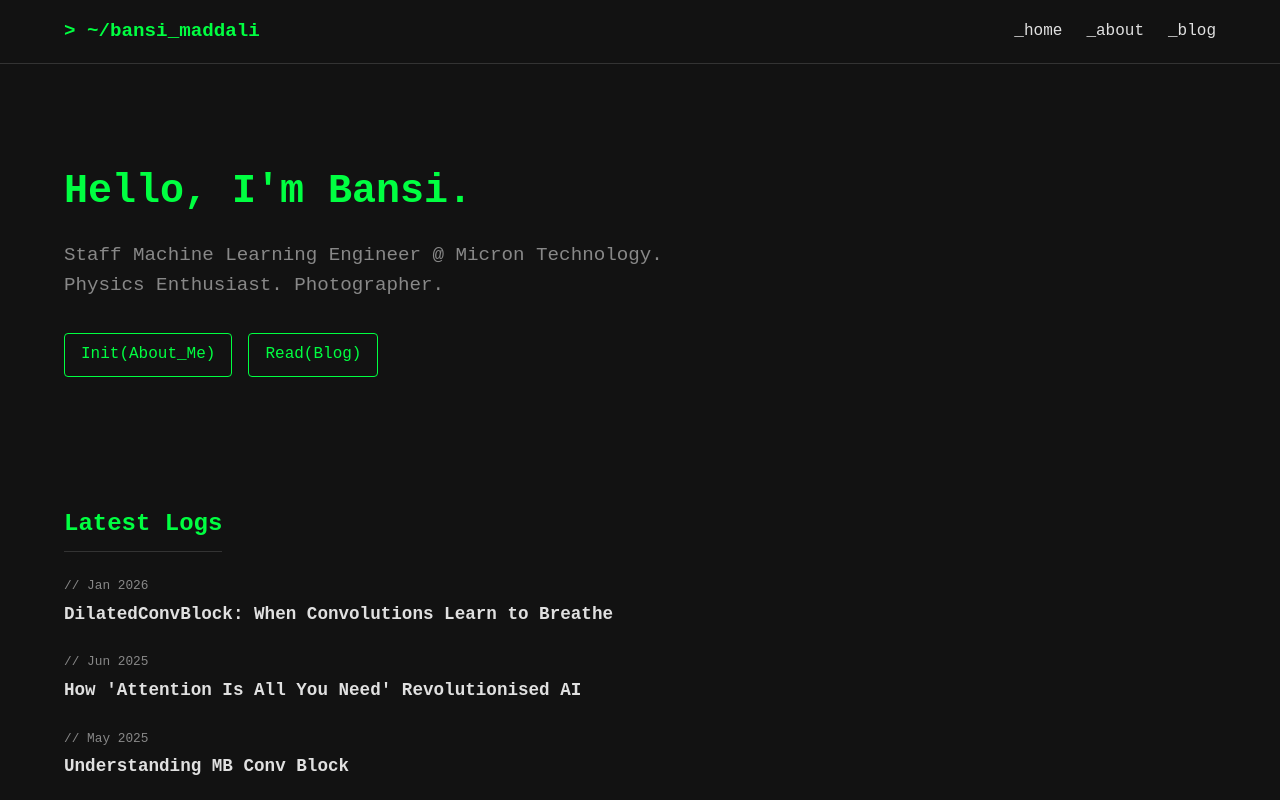
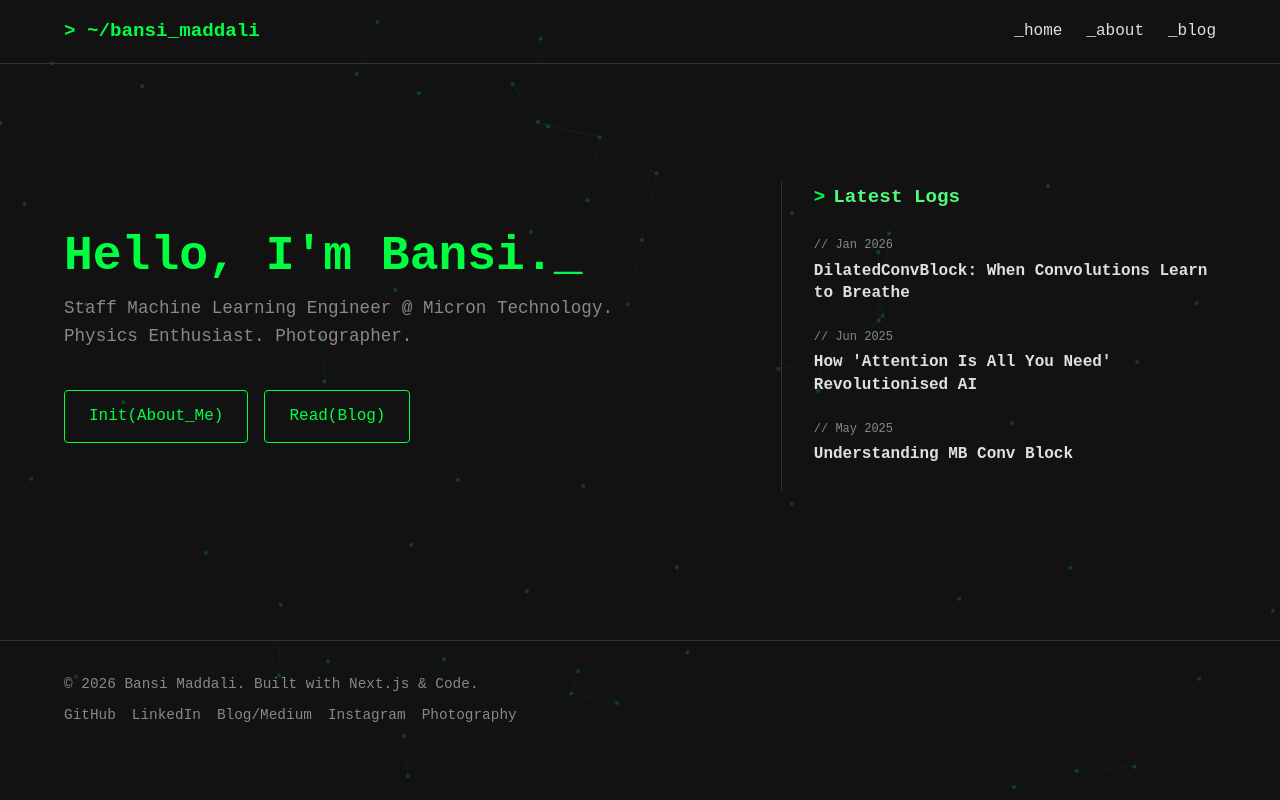
Before and after one commit to bansi-007/bansi, a Next.js app: page / in a window 1280 px wide. Shown: the top 800 px of the page. Built offline with nearby package versions, Linux system fonts and the light colour scheme.

Commit message:
Update home layout to 2-column and fix animation z-index

```diff
--- a/src/app/layout.tsx
+++ b/src/app/layout.tsx
@@ -18,9 +18,11 @@ export default function RootLayout({
     <html lang="en">
       <body>
         <NeuroPhysicsBackground />
-        <Navbar />
-        <main>{children}</main>
-        <Footer />
+        <div style={{ position: 'relative', zIndex: 1 }}>
+          <Navbar />
+          <main>{children}</main>
+          <Footer />
+        </div>
       </body>
     </html>
   );
--- a/src/app/page.module.css
+++ b/src/app/page.module.css
@@ -1,43 +1,67 @@
+.homeContainer {
+  display: grid;
+  grid-template-columns: 1.2fr 0.8fr;
+  gap: 4rem;
+  align-items: center;
+  min-height: 60vh;
+  margin-top: 2rem;
+}
+
 .hero {
-  padding: 4rem 0;
+  padding: 2rem 0;
 }
 
 .title {
-  font-size: 2.5rem;
-  margin-bottom: 1rem;
+  font-size: 3rem;
+  margin-bottom: 0.5rem;
+  line-height: 1.2;
 }
 
 .subtitle {
-  font-size: 1.2rem;
+  font-size: 1.1rem;
   color: var(--muted);
-  margin-bottom: 2rem;
+  margin-bottom: 2.5rem;
+  line-height: 1.6;
+}
+
+.ctaContainer {
+  display: flex;
+  gap: 1rem;
 }
 
 .cta {
   display: inline-block;
   border: 1px solid var(--primary);
   color: var(--primary);
-  padding: 0.5rem 1rem;
-  margin-right: 1rem;
+  padding: 0.8rem 1.5rem;
   border-radius: 4px;
+  font-weight: 500;
+  transition: all 0.2s ease;
 }
 
 .cta:hover {
   background: var(--primary);
   color: var(--background);
-  text-decoration: none;
+  box-shadow: 0 0 15px rgba(0, 255, 65, 0.3);
 }
 
-.section {
-  margin-top: 4rem;
+.logsSection {
+  border-left: 1px solid var(--border);
+  padding-left: 2rem;
 }
 
 .sectionTitle {
-  font-size: 1.5rem;
+  font-size: 1.2rem;
   margin-bottom: 1.5rem;
-  border-bottom: 1px solid var(--border);
-  display: inline-block;
-  padding-bottom: 0.5rem;
+  color: var(--accent);
+  display: flex;
+  align-items: center;
+  gap: 0.5rem;
+}
+
+.sectionTitle::before {
+  content: '>';
+  color: var(--primary);
 }
 
 .postList {
@@ -49,18 +73,37 @@
 }
 
 .postDate {
-  font-size: 0.8rem;
+  font-size: 0.75rem;
   color: var(--muted);
   display: block;
-  margin-bottom: 0.2rem;
+  font-family: var(--font-mono);
+  margin-bottom: 0.25rem;
 }
 
 .postTitle {
-  font-size: 1.1rem;
+  font-size: 1rem;
   font-weight: 600;
   color: var(--foreground);
+  line-height: 1.4;
+  display: block;
+  transition: color 0.2s;
 }
 
 .postTitle:hover {
   color: var(--primary);
+  padding-left: 0.5rem;
 }
+
+@media (max-width: 900px) {
+  .homeContainer {
+    grid-template-columns: 1fr;
+    gap: 3rem;
+  }
+
+  .logsSection {
+    border-left: none;
+    padding-left: 0;
+    border-top: 1px dashed var(--border);
+    padding-top: 2rem;
+  }
+}
--- a/src/app/page.tsx
+++ b/src/app/page.tsx
@@ -22,6 +22,8 @@ export default function Home() {
 
   return (
     <div className="container">
+      <div className={styles.homeContainer}>
+        {/* Left Column: Hero */}
         <section className={styles.hero}>
           <h1 className={styles.title}>
             <span className="terminal-cursor">Hello, I'm Bansi.</span>
@@ -30,7 +32,7 @@ export default function Home() {
             Staff Machine Learning Engineer @ Micron Technology. <br />
             Physics Enthusiast. Photographer.
           </p>
-        <div>
+          <div className={styles.ctaContainer}>
             <Link href="/about" className={styles.cta}>
               Init(About_Me)
             </Link>
@@ -40,7 +42,8 @@ export default function Home() {
           </div>
         </section>
 
-      <section className={styles.section}>
+        {/* Right Column: Latest Logs */}
+        <section className={styles.logsSection}>
           <h2 className={styles.sectionTitle}>Latest Logs</h2>
           <ul className={styles.postList}>
             {recentPosts.map((post) => (
@@ -54,5 +57,6 @@ export default function Home() {
           </ul>
         </section>
       </div>
+    </div>
   );
 }
--- a/src/components/NeuroPhysicsBackground.tsx
+++ b/src/components/NeuroPhysicsBackground.tsx
@@ -98,9 +98,9 @@ const NeuroPhysicsBackground = () => {
                 left: 0,
                 width: '100%',
                 height: '100%',
-                zIndex: -1,
+                zIndex: 0, // Ensure it is not behind the body background
                 pointerEvents: 'none',
-                opacity: 0.6
+                opacity: 0.4
             }}
         />
     );
```
Lines whose indentation alone changed are shown as unchanged.
